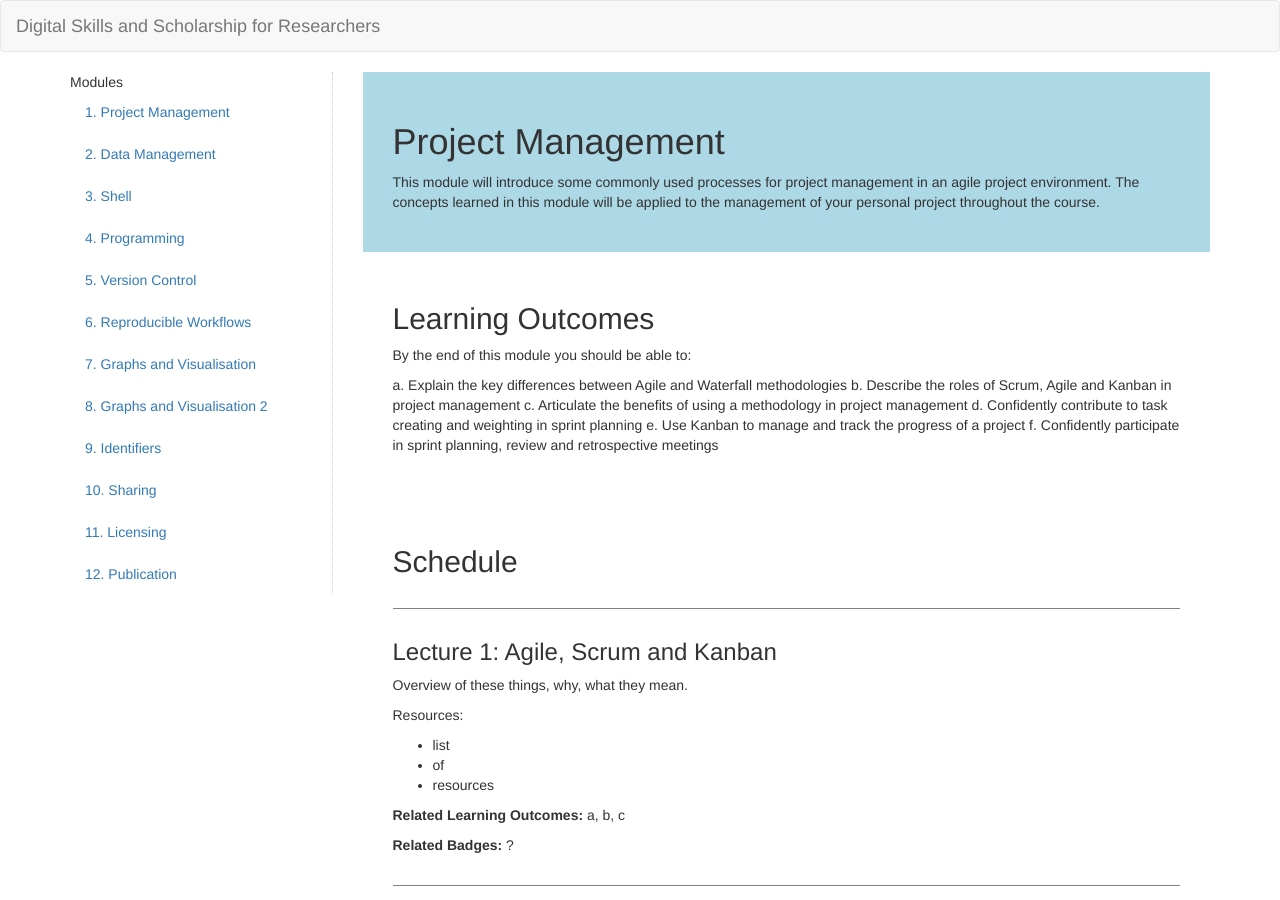
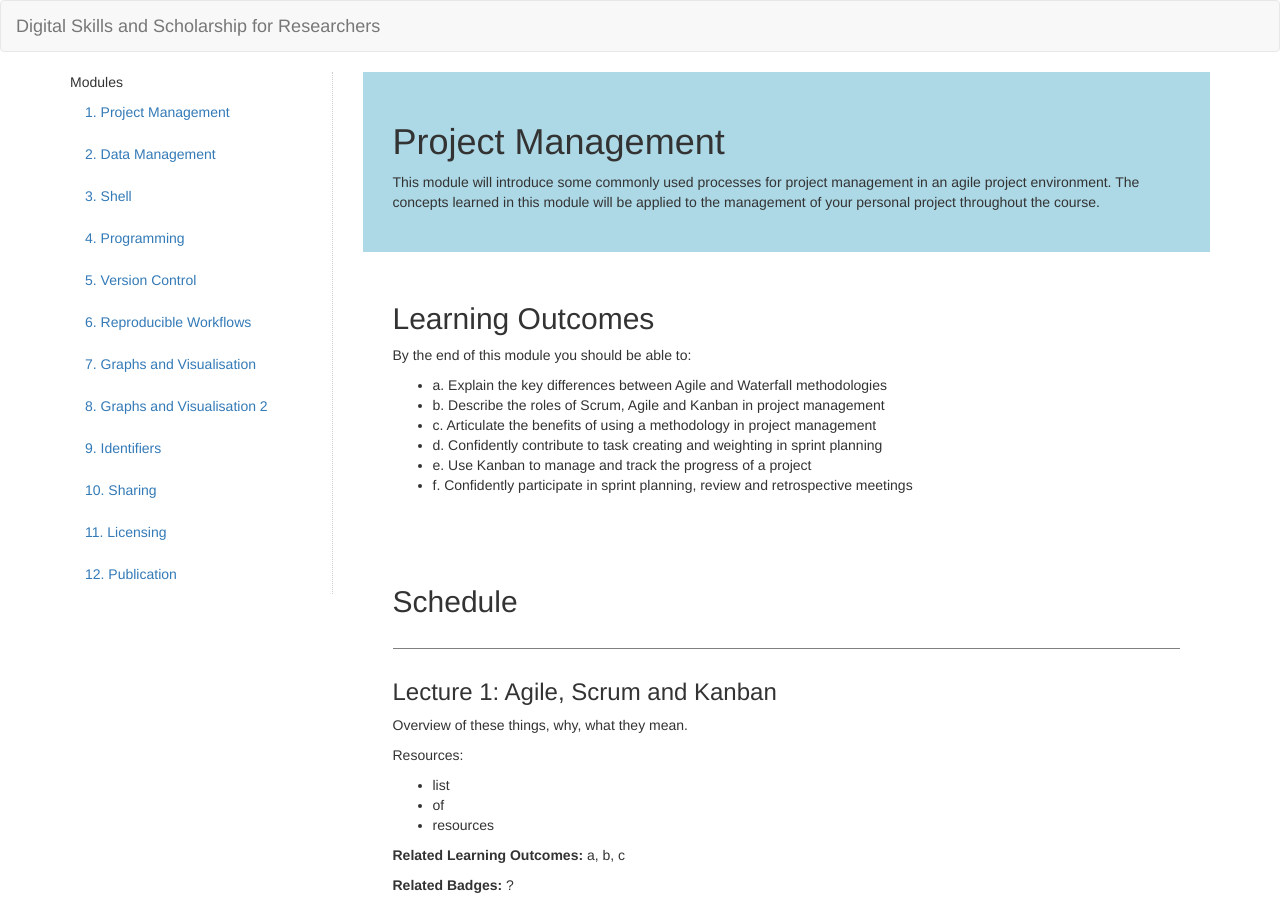
Before and after one commit to digital-skills-for-researchers/coursebook, a Jekyll site: the page built from modules/project-management/index.md, in a window 1280 px wide and 900 px high. Built offline with Jekyll 4.4.1, drawn with Linux system fonts in a browser that asks for light colours.

Commit message:
Changed learning outcomes to bullet list
Signed-off-by: Tanya Gray <Tanya@wifi-staff-172-24-25-12.net.auckland.ac.nz>

```diff
--- a/modules/project-management/index.md
+++ b/modules/project-management/index.md
@@ -14,12 +14,12 @@ This module will introduce some commonly used processes for project management i
 
 By the end of this module you should be able to:
 
-a. Explain the key differences between Agile and Waterfall methodologies
-b. Describe the roles of Scrum, Agile and Kanban in project management
-c. Articulate the benefits of using a methodology in project management
-d. Confidently contribute to task creating and weighting in sprint planning
-e. Use Kanban to manage and track the progress of a project
-f. Confidently participate in sprint planning, review and retrospective meetings
+- a. Explain the key differences between Agile and Waterfall methodologies
+- b. Describe the roles of Scrum, Agile and Kanban in project management
+- c. Articulate the benefits of using a methodology in project management
+- d. Confidently contribute to task creating and weighting in sprint planning
+- e. Use Kanban to manage and track the progress of a project
+- f. Confidently participate in sprint planning, review and retrospective meetings
 
 
 
```
